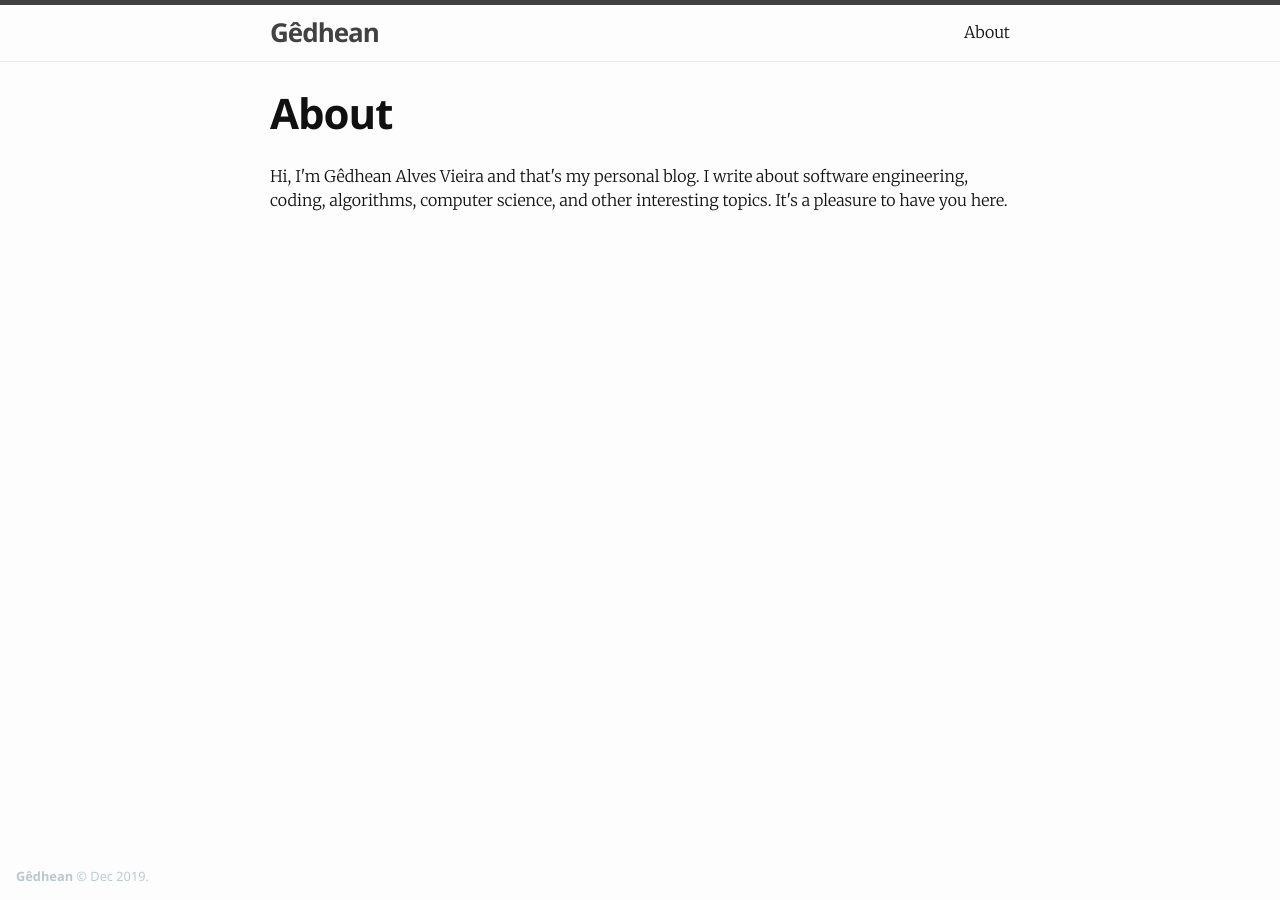
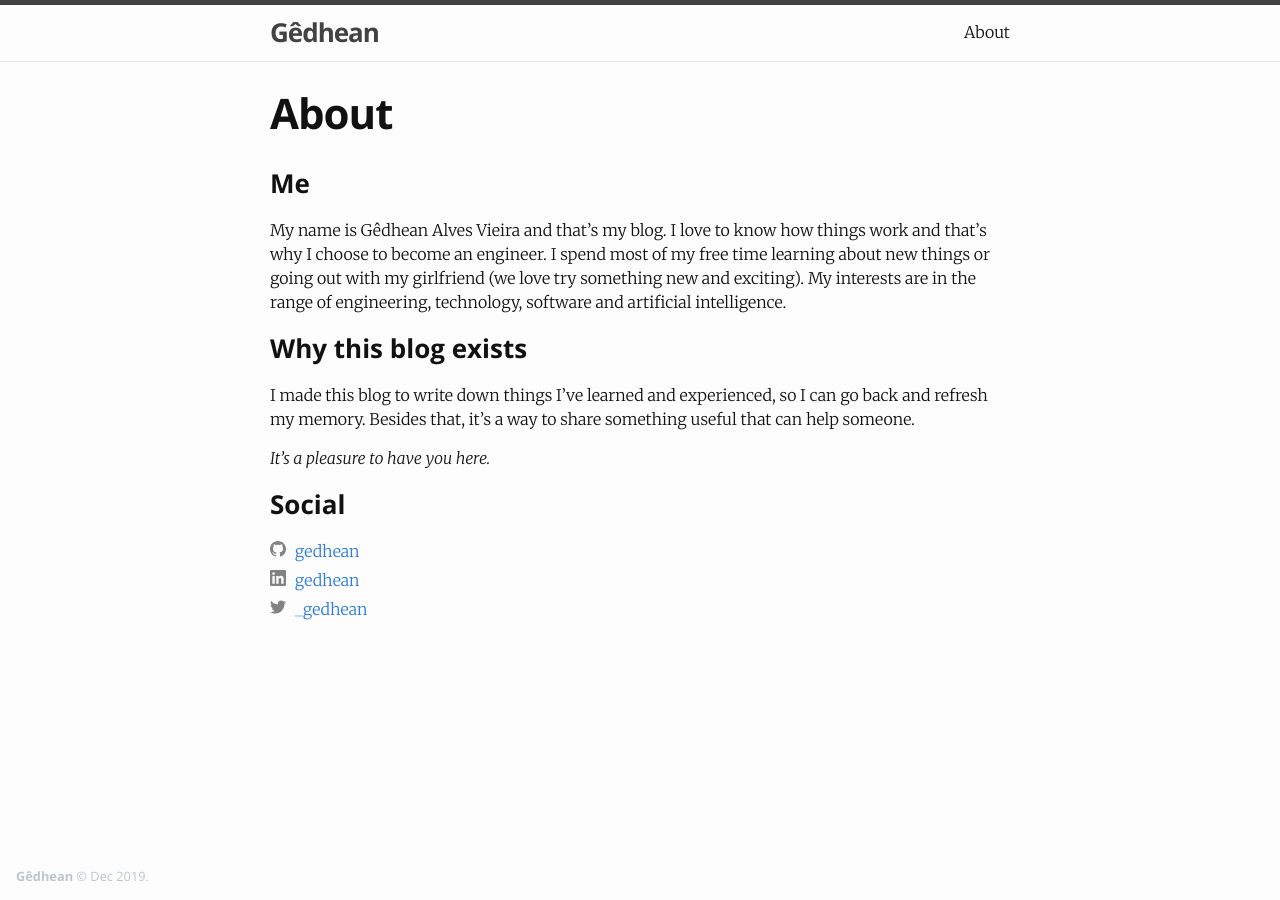
Before and after one commit to gedhean/gedhean.github.io, a Jekyll site: the page built from about.markdown, in a window 1280 px wide. Built offline with Jekyll 4.4.1, drawn with Linux system fonts in a browser that asks for light colours.

Commit message:
update site description

```diff
--- a/about.markdown
+++ b/about.markdown
@@ -4,4 +4,20 @@ title: About
 permalink: /about/
 ---
 
-{{- site.description | escape -}}
+### Me
+
+My name is Gêdhean Alves Vieira and that's my blog. I love to know how things work and that's why I choose to become an engineer.
+I spend most of my free time learning about new things or going out with my girlfriend (we love try something new and exciting). My interests are in the range of engineering, technology, software and artificial intelligence.
+
+### Why this blog exists
+
+I made this blog to write down things I've learned and experienced, so I can go back and refresh my memory.
+Besides that, it's a way to share something useful that can help someone.
+
+*It's a pleasure to have you here.*
+
+### Social
+
+<div>
+{%- include social.html -%}
+</div>
```
